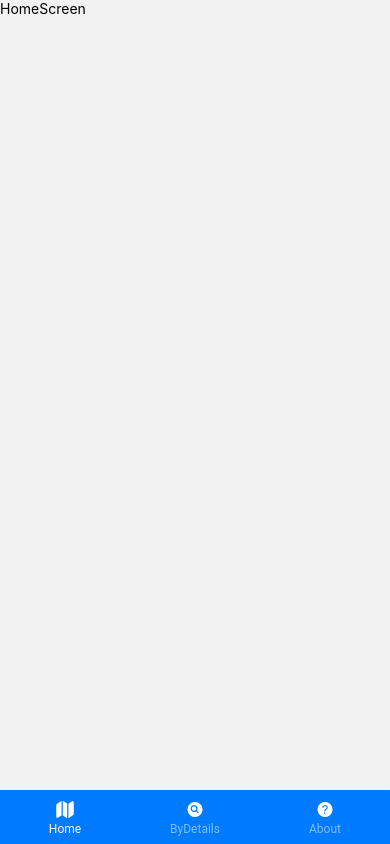
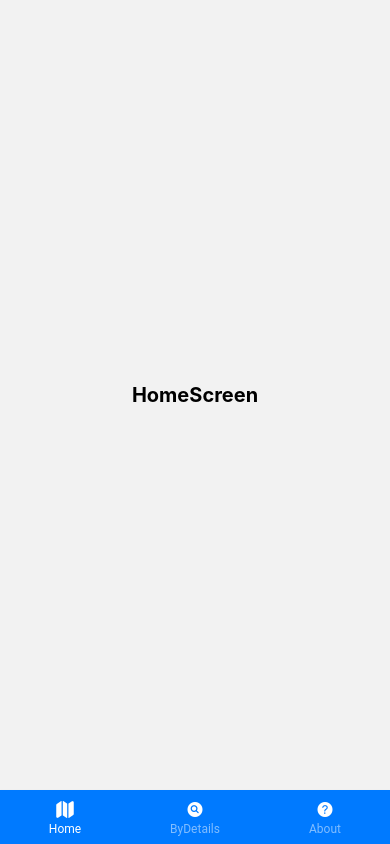
Before and after one commit to ErMapsh/Covid19Statistics, a React Native app: screen /Home in a window 390 px wide. Built offline with nearby package versions, Linux system fonts and the light colour scheme.

Commit message:
fix all issue in splashscreen

```diff
--- a/src/assets/style.js
+++ b/src/assets/style.js
@@ -5,11 +5,20 @@ const style =  StyleSheet.create({
         flex: 1,
         justifyContent: 'space-around',
         alignItems: 'center',
-        backgroundColor: 'black',
+    },
+    text:{
+        fontSize : 20,
+        fontWeight: 'bold',
     }
 })
 
 const styleSplashScreen = StyleSheet.create({
+    container:{
+        flex: 1,
+        justifyContent: 'space-around',
+        alignItems: 'center',
+        backgroundColor: 'black',
+    },
     logo: {
         width: 150,
         height: 150,
--- a/src/component/Screens/About.js
+++ b/src/component/Screens/About.js
@@ -1,11 +1,11 @@
 import React from 'react';
 import {View, Text} from 'react-native';
-import { style } from '../../assets/style'
+import { style, styleSplashScreen } from '../../assets/style'
 
 export default function About() {
   return (
-    <View>
-      <Text>About</Text>
+    <View style={style.container}>
+      <Text style={style.text}>About</Text>
     </View>
   );
 }
--- a/src/component/Screens/ByDetails.js
+++ b/src/component/Screens/ByDetails.js
@@ -1,11 +1,11 @@
 import React from 'react';
 import {View, Text} from 'react-native';
-import { style } from '../../assets/style'
+import { style, styleSplashScreen } from '../../assets/style'
 
 export default function About() {
   return (
-    <View>
-      <Text>ByDetail</Text>
+    <View style={style.container}>
+      <Text style={style.text}>ByDetail</Text>
     </View>
   );
 }
--- a/src/component/Screens/HomeScreen.js
+++ b/src/component/Screens/HomeScreen.js
@@ -1,11 +1,11 @@
 import React from 'react';
 import {View, Text} from 'react-native';
-import { style } from '../../assets/style'
+import { style, styleSplashScreen } from '../../assets/style'
 
 export default function About() {
   return (
-    <View >
-      <Text>HomeScreen</Text>
+    <View style={style.container}>
+      <Text style={style.text}>HomeScreen</Text>
     </View>
   );
 }
--- a/src/component/Screens/SplashScreen.js
+++ b/src/component/Screens/SplashScreen.js
@@ -1,11 +1,11 @@
 import React from 'react';
 import {View, Image, Text, StatusBar} from 'react-native';
-import {style, styleSplashScreen} from '../../assets/style';
+import {styleSplashScreen} from '../../assets/style';
 
 export default function SplashScreen() {
 
   return (
-    <View style={style.container}>
+    <View style={styleSplashScreen.container}>
       <StatusBar hidden={true} />
       <View></View>
 
```
